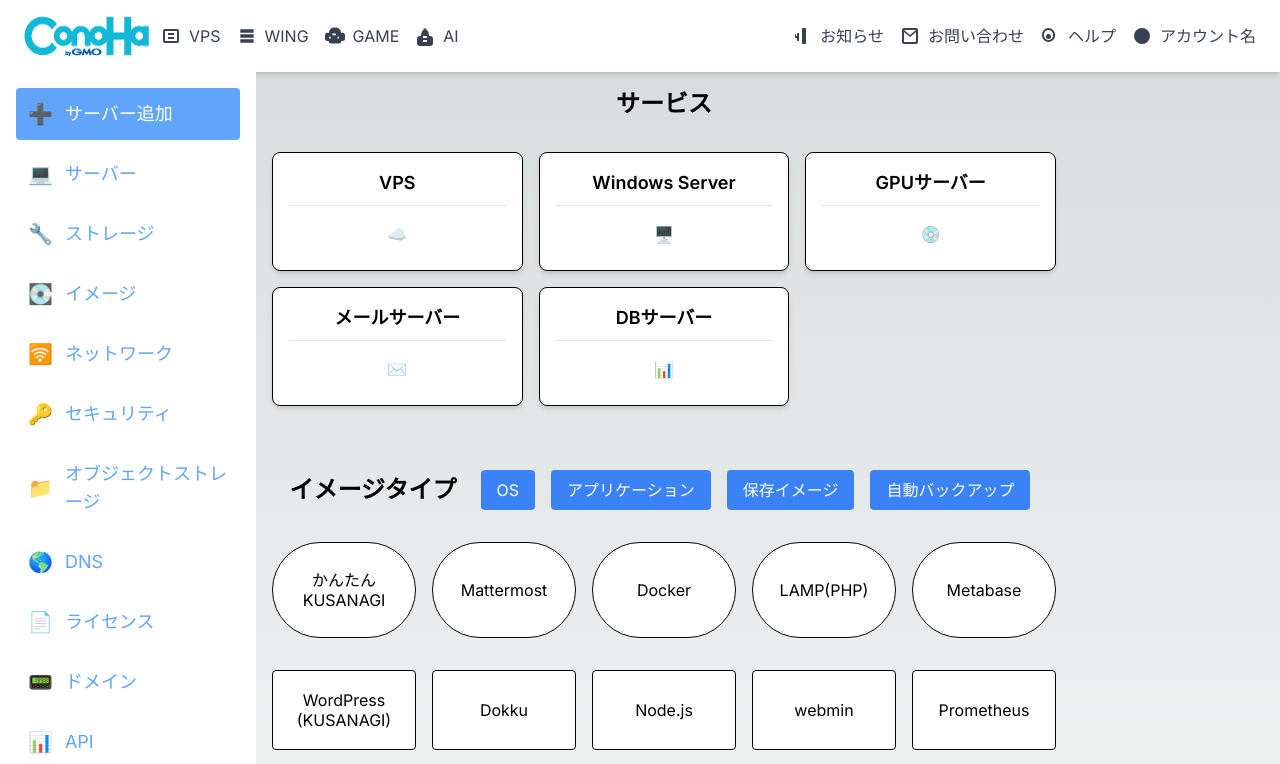
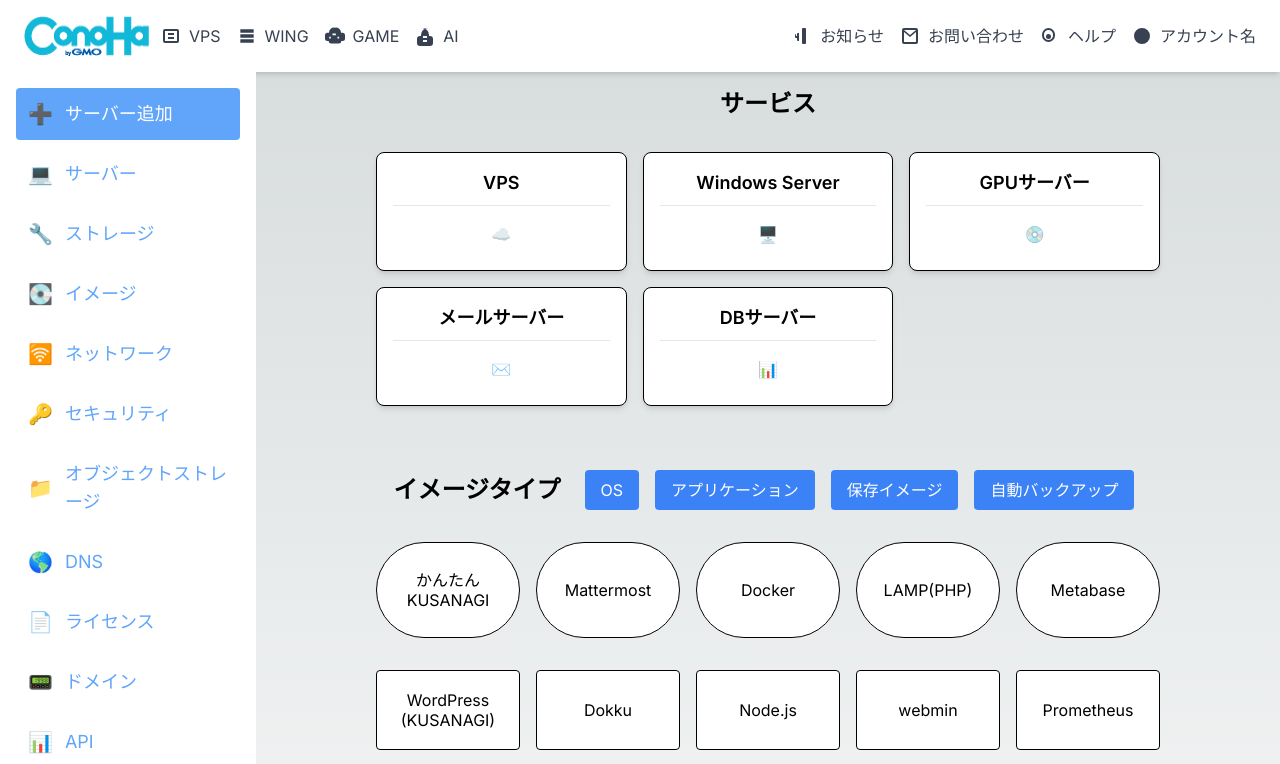
Before and after one commit to KR0915/GMO-Intern, a Next.js app in the folder my-app/: page / in a window 1280 px wide. Shown: the top 764 px of the page. Built offline with nearby package versions, Linux system fonts and the light colour scheme.

Commit message:
ホームページの表示変更

```diff
--- a/my-app/app/page.tsx
+++ b/my-app/app/page.tsx
@@ -3,16 +3,16 @@
 import Header from './components/Header'; // Headerコンポーネントをインポーネート
 import Sidebar from './components/Sidebar'; // Sidebarコンポーネントをインポート
 
-const HomePage: React.FC = () => {
+export default function HomePage () {
   return (
     <div>
       <Header />
       <div className="flex">
         <Sidebar />
-        <Service />
+        <div className="flex flex-1 justify-center items-center">
+          <Service />
+        </div>
       </div>
     </div>
   );
 };
-
-export default HomePage;
```
